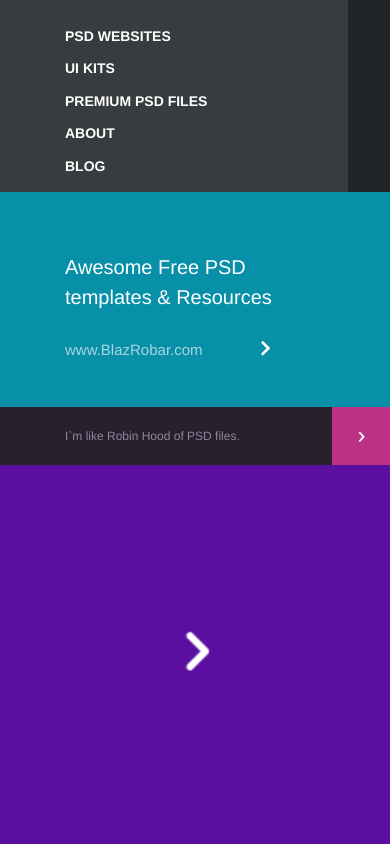
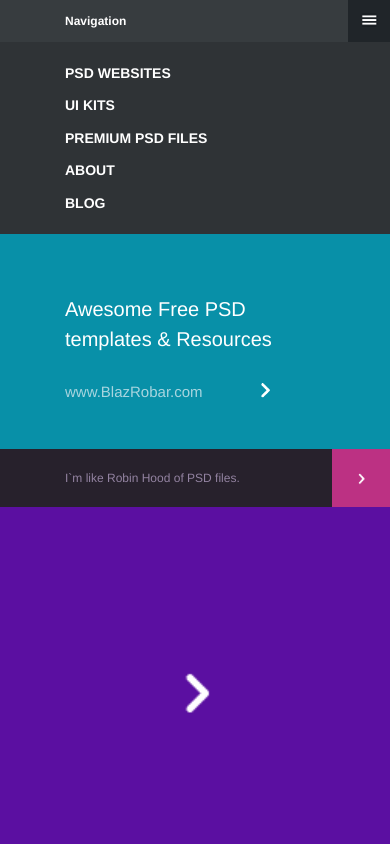
Before and after one commit to olliva/responsive1, a plain HTML site: page index.html in a window 390 px wide. Both pictures are taken after a click on the link "Navigation". Shown: the top 844 px of the page. Drawn offline with Linux system fonts and the light colour scheme.

Commit message:
fixed fo chrome

```diff
--- a/index.html
+++ b/index.html
@@ -40,6 +40,7 @@
     }
     .picture img{
         width: 100%;
+        display: block;
     }
     .squareElement{
         display: block;
@@ -71,21 +72,32 @@
     .header a{
         color: #ffffff;
     }
-    .header .smallHeader{
+    .header .smallHeaderHeader{
         padding: 30px 30px 30px 0;
         display: none;
         font-size: 15px;
     }
-    .header .smallHeader .navigation:hover{
+    .header .smallHeaderHeader .navigation:hover{
         color: #add8e0;
     }
-    .header .smallHeader .invisibleMenu {
+    .secondHeader{
         display: none;
-    }
-    .header .smallHeader .invisibleMenu li {
+        background-color: #2f3336;
+        padding-left: 50px;
+        font-weight: bold;
+        padding-bottom: 20px;
         padding-top: 10px;
     }
-    .header .rightCorner{
+    .secondHeader a{
+        color: white;
+    }
+    .secondHeader a:hover{
+        color: #add8e0;
+    }
+    .secondHeader .smallHeader  li {
+        padding-top: 10px;
+    }
+    .header .smallHeaderHeader .rightCorner{
         position: absolute;
         background-color: #202529;
         right: 0;
@@ -221,7 +233,7 @@
         }
     }
     @media only screen and (max-width: 640px){
-        .header .smallHeader{
+        .header .smallHeaderHeader {
             display: inline-block;
         }
         .header .fullHeader{
@@ -267,10 +279,9 @@
 
     }
     @media only screen and (max-width: 420px){
-        .header .smallHeader{
+        .header .smallHeaderHeader{
             padding: 15px 0 15px 0;
             font-size: 12px;
-            display: inline-block;
         }
         .header .rightCorner{
             padding: 0;
@@ -346,9 +357,7 @@
         })
 
         $('.mustBeInvisible').click(function(){
-            $('.mustBeInvisible img').toggle();
-            $('.navigation').toggle();
-            $('.invisibleMenu').toggle();
+            $('.secondHeader').toggle();
         })
 
     });
@@ -363,18 +372,26 @@
                     <li><a href="">ABOUT</a></li>
                     <li><a href="">BLOG</a></li>
                 </ul>
+                <div class="smallHeaderHeader">
+                    <a class="mustBeInvisible navigation">Navigation</a>
+                    <a class="rightCorner squareElement buttonWithArrow mustBeInvisible">
+                        <img src="navigation.png"/>
+                    </a>
+                </div>
+            </div>
+        </div>
+    </div>
+    <div class="secondHeader">
+        <div class="row">
+            <div class="twelve columns">
                 <div class="smallHeader">
-                    <a class="mustBeInvisible navigation">Navigation</a>
-                    <ul type="none" class="invisibleMenu">
+                    <ul type="none">
                         <li><a href="">PSD WEBSITES</a></li>
                         <li><a href="">UI KITS</a></li>
                         <li><a href="">PREMIUM PSD FILES</a></li>
                         <li><a href="">ABOUT</a></li>
                         <li><a href="">BLOG</a></li>
                     </ul>
-                    <a class="rightCorner squareElement buttonWithArrow lineToClose mustBeInvisible">
-                        <img src="navigation.png"/>
-                    </a>
                 </div>
             </div>
         </div>
```
Also changed, not shown: bridge.png.
